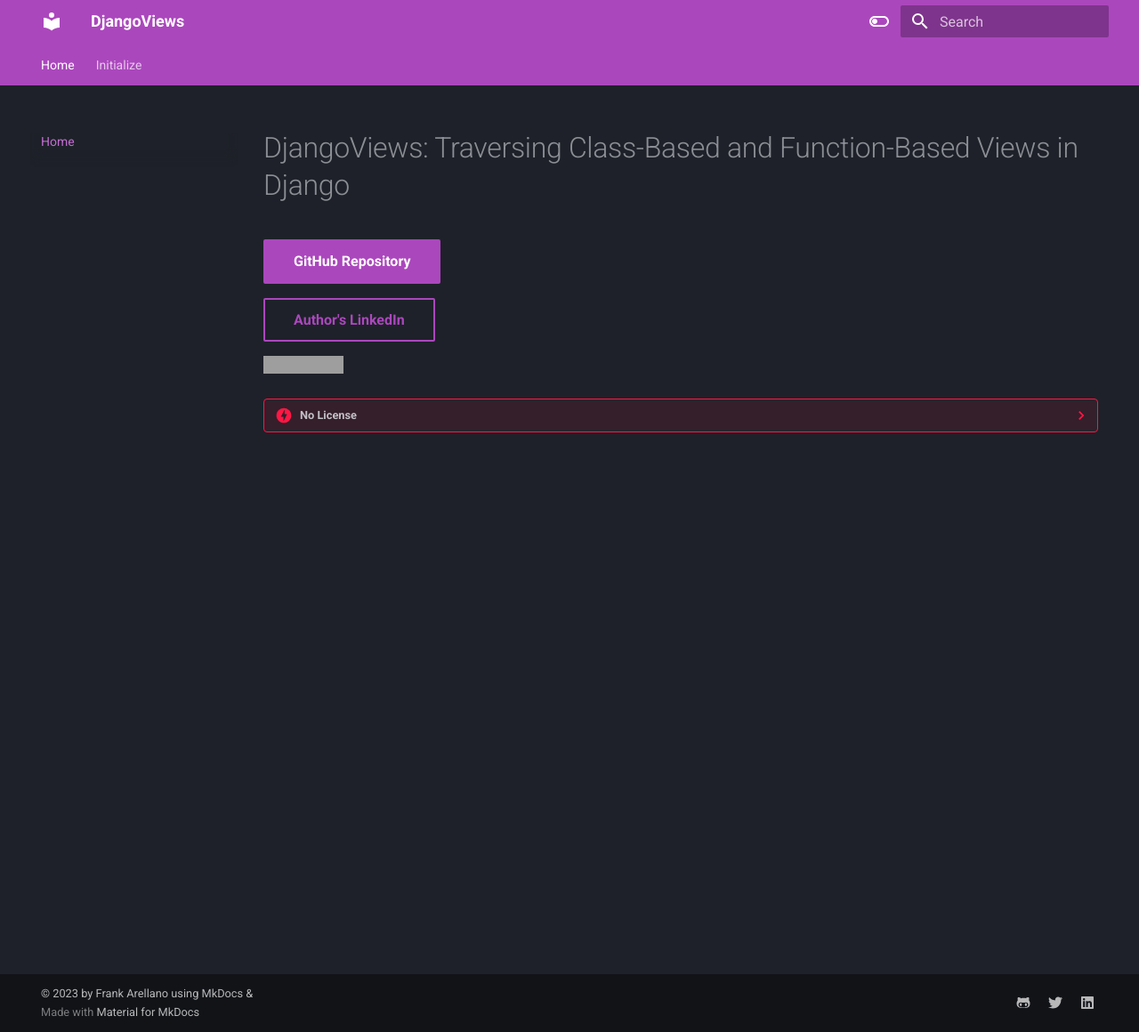
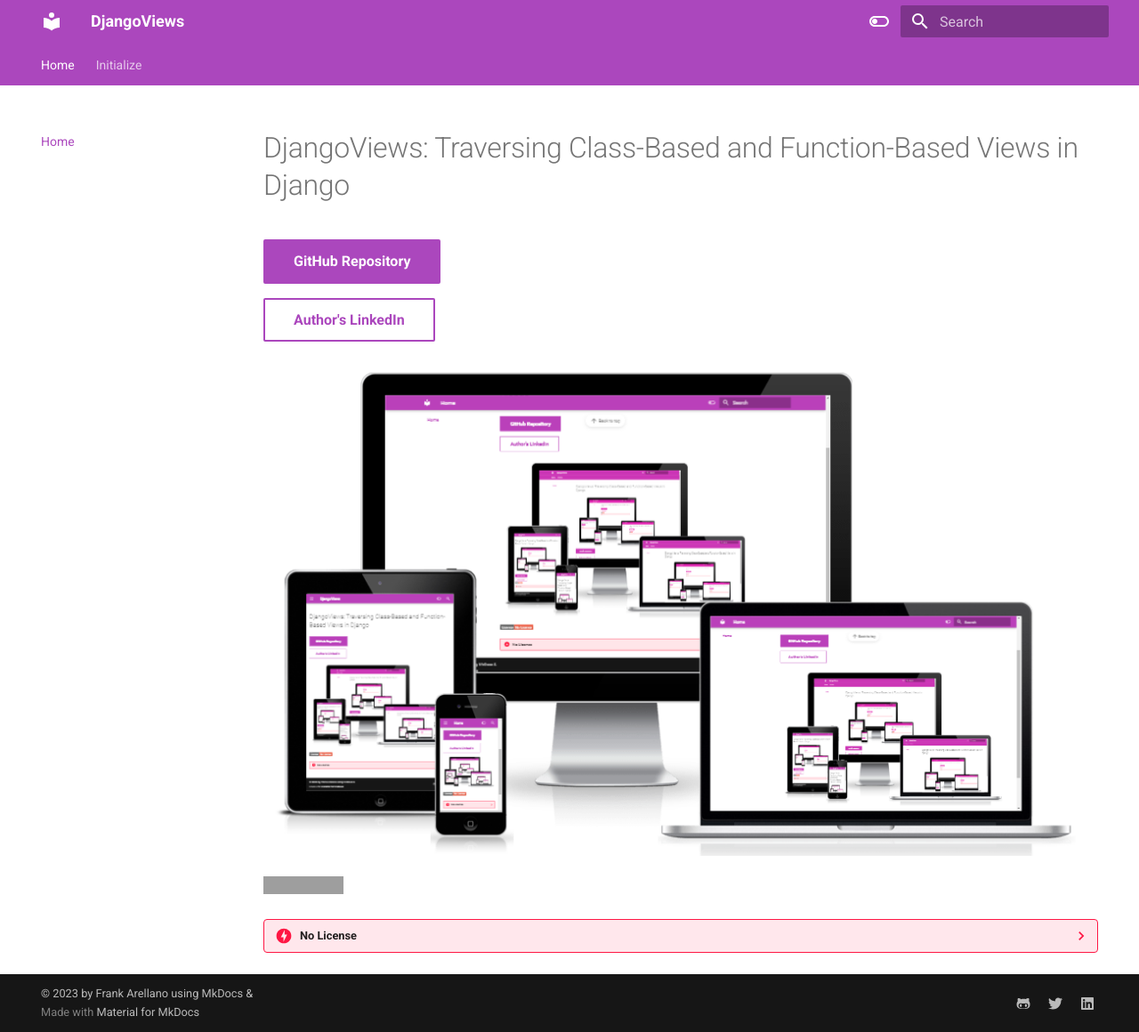
Before and after one commit to plexoio/djangoviews, an MkDocs documentation site: the page built from docs/index.md, in a window 1280 px wide and 1160 px high. Shown: the whole window at 89% size. Built offline with MkDocs 1.6.1 and Material for MkDocs 9.7.7, drawn with Linux system fonts in a browser that asks for light colours; grey boxes are pictures that could not be loaded.

Commit message:
docs: add mockup images

```diff
--- a/docs/index.md
+++ b/docs/index.md
@@ -4,6 +4,8 @@
 
 [Author's LinkedIn](https://www.linkedin.com/in/arellanofrank/){ .md-button .md-button--info }
 
+![Documentation's Mockup Image](./assets/img/mockup.png)
+
 [![No License](https://img.shields.io/badge/License-No_License-red)](about/LICENSE.md)
 
 ??? danger "No License"
--- a/mkdocs.yml
+++ b/mkdocs.yml
@@ -22,13 +22,13 @@
     - content.code.copy
   language: en
   palette:
-    - scheme: slate
+    - scheme: default
       toggle:
         icon: material/toggle-switch-off-outline
         name: Switch to dark mode
       primary: purple
       accent: yellow
-    - scheme: default
+    - scheme: slate
       toggle:
         icon: material/toggle-switch
         name: Switch to light mode
```
Also changed, not shown: docs/assets/img/mockup.png (added).
